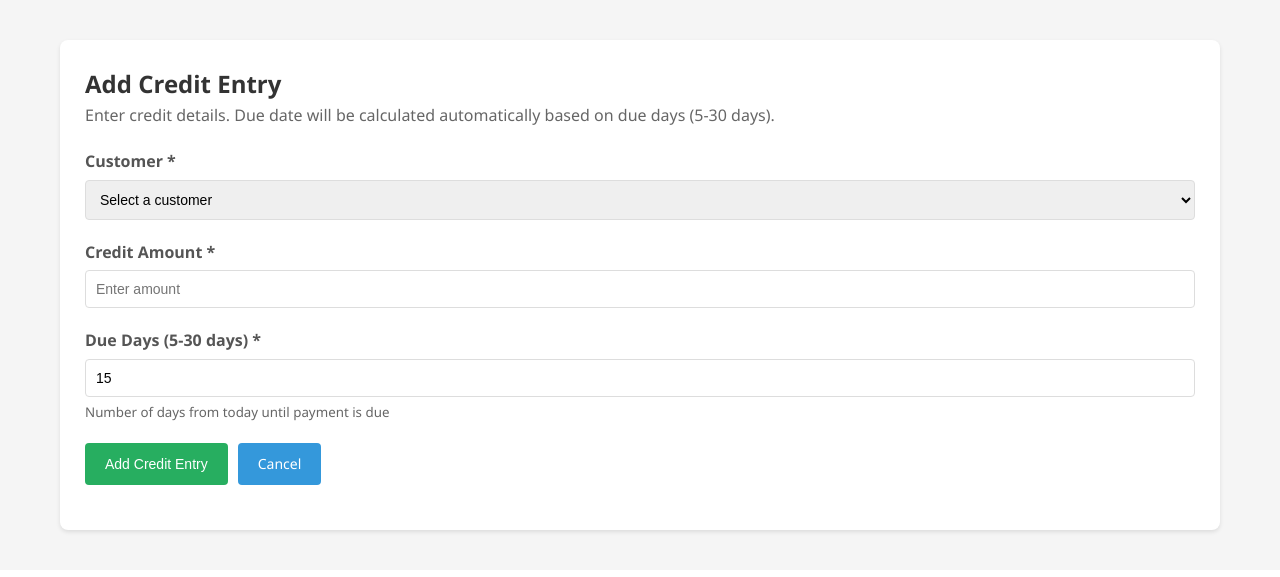
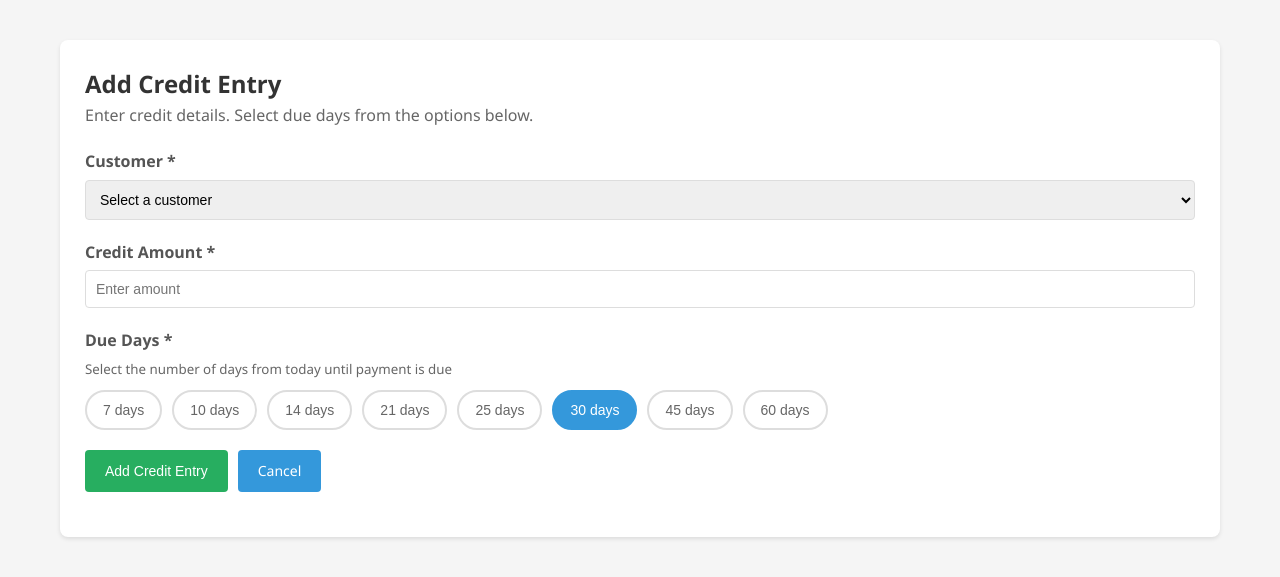
Before and after one commit to fayizmfb/patt-book, a Flask app: page /credit/add in a window 1280 px wide. Shown: the part 234-811 px from the top of the page. Before the commit the page ends 769 px from the top, so only its background shows below. Run offline with Flask 3, Linux system fonts and the light colour scheme; the visitor is signed in with stand-in values (Sample User, id 1); data comes from the database, SQL or seed files in the repository; both versions use the stored data as it was after the commit.

Commit message:
Add rounded due-day selection buttons

```diff
--- a/app.py
+++ b/app.py
@@ -250,11 +250,12 @@ def add_customer():
             # If debit amount is provided, create a credit entry
             if debit_amount and float(debit_amount) > 0:
                 amount = float(debit_amount)
-                due_days_int = int(due_days) if due_days else 15
+                due_days_int = int(due_days) if due_days else 30
 
-                # Validate due_days range (5-30 days)
-                if due_days_int < 5 or due_days_int > 30:
-                    flash('Due days must be between 5 and 30 days!', 'error')
+                # Validate due_days - must be one of the allowed options
+                allowed_due_days = [7, 10, 14, 21, 25, 30, 45, 60]
+                if due_days_int not in allowed_due_days:
+                    flash('Please select a valid due days option!', 'error')
                     return render_template('add_customer.html')
 
                 # Calculate due date automatically
@@ -402,11 +403,18 @@ def add_credit(customer_id=None):
         amount = float(request.form['amount'])
         due_days = int(request.form['due_days'])
 
-        # Validate due_days range (5-30 days)
-        if due_days < 5 or due_days > 30:
-            flash('Due days must be between 5 and 30 days!', 'error')
+        # Validate due_days - must be one of the allowed options
+        allowed_due_days = [7, 10, 14, 21, 25, 30, 45, 60]
+        if due_days not in allowed_due_days:
+            flash('Please select a valid due days option!', 'error')
             customers = db.execute('SELECT id, name FROM customers ORDER BY name').fetchall()
-            return render_template('add_credit.html', customers=customers)
+            selected_customer_obj = None
+            if 'customer_id' in request.form and request.form['customer_id']:
+                selected_customer_obj = db.execute(
+                    'SELECT id, name FROM customers WHERE id = ?',
+                    (request.form['customer_id'],)
+                ).fetchone()
+            return render_template('add_credit.html', customers=customers, selected_customer=selected_customer_obj)
 
         # Calculate due date automatically
         entry_date = datetime.now().date()
--- a/templates/add_credit.html
+++ b/templates/add_credit.html
@@ -1,15 +1,55 @@
 {% extends "base.html" %}
 
 {% block title %}Add Credit Entry - Retail App{% endblock %}
+
+{% block extra_css %}
+<style>
+    .due-days-selector {
+        display: flex;
+        flex-wrap: wrap;
+        gap: 10px;
+        margin-top: 10px;
+    }
+
+    .due-day-btn {
+        padding: 10px 16px;
+        border: 2px solid #ddd;
+        background: white;
+        border-radius: 25px;
+        cursor: pointer;
+        transition: all 0.3s ease;
+        font-weight: 500;
+        color: #666;
+        min-width: 60px;
+        text-align: center;
+    }
+
+    .due-day-btn:hover {
+        border-color: #3498db;
+        color: #3498db;
+    }
+
+    .due-day-btn.selected {
+        background: #3498db;
+        border-color: #3498db;
+        color: white;
+    }
+
+    .due-day-btn.selected:hover {
+        background: #2980b9;
+        border-color: #2980b9;
+    }
+</style>
+{% endblock %}
 
 {% block content %}
 <div class="card">
     <h2>Add Credit Entry</h2>
     <p style="color: #666; margin-bottom: 20px;">
-        Enter credit details. Due date will be calculated automatically based on due days (5-30 days).
+        Enter credit details. Select due days from the options below.
     </p>
 
-    <form method="POST" action="{{ url_for('add_credit') }}">
+    <form method="POST" action="{{ url_for('add_credit') }}" id="creditForm">
         <div class="form-group">
             <label for="customer_id">Customer *</label>
             <select id="customer_id" name="customer_id" required>
@@ -26,11 +66,21 @@
         </div>
 
         <div class="form-group">
-            <label for="due_days">Due Days (5-30 days) *</label>
-            <input type="number" id="due_days" name="due_days" min="5" max="30" required placeholder="Enter days (5-30)" value="15">
-            <small style="color: #666; display: block; margin-top: 5px;">
-                Number of days from today until payment is due
+            <label>Due Days *</label>
+            <small style="color: #666; display: block; margin-bottom: 10px;">
+                Select the number of days from today until payment is due
             </small>
+            <div class="due-days-selector">
+                <button type="button" class="due-day-btn" data-days="7">7 days</button>
+                <button type="button" class="due-day-btn" data-days="10">10 days</button>
+                <button type="button" class="due-day-btn" data-days="14">14 days</button>
+                <button type="button" class="due-day-btn" data-days="21">21 days</button>
+                <button type="button" class="due-day-btn" data-days="25">25 days</button>
+                <button type="button" class="due-day-btn selected" data-days="30">30 days</button>
+                <button type="button" class="due-day-btn" data-days="45">45 days</button>
+                <button type="button" class="due-day-btn" data-days="60">60 days</button>
+            </div>
+            <input type="hidden" id="due_days" name="due_days" value="30" required>
         </div>
 
         <div class="actions">
@@ -39,4 +89,25 @@
         </div>
     </form>
 </div>
+
+<script>
+document.addEventListener('DOMContentLoaded', function() {
+    const dueDayButtons = document.querySelectorAll('.due-day-btn');
+    const dueDaysInput = document.getElementById('due_days');
+
+    dueDayButtons.forEach(button => {
+        button.addEventListener('click', function() {
+            // Remove selected class from all buttons
+            dueDayButtons.forEach(btn => btn.classList.remove('selected'));
+
+            // Add selected class to clicked button
+            this.classList.add('selected');
+
+            // Update hidden input value
+            const days = this.getAttribute('data-days');
+            dueDaysInput.value = days;
+        });
+    });
+});
+</script>
 {% endblock %}
```
Also changed, not shown: templates/add_customer.html (+77 -3 lines), retail_app.db.
